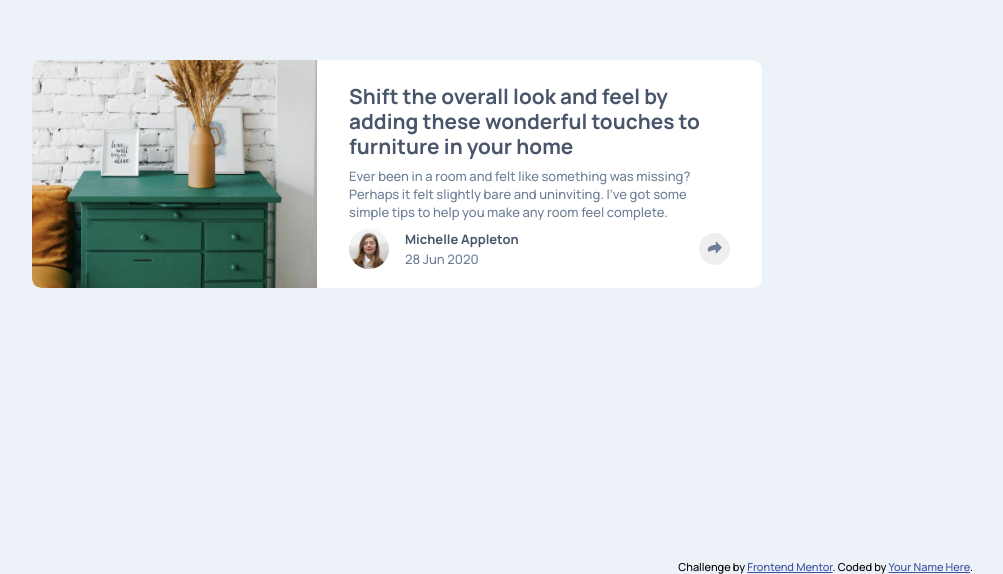
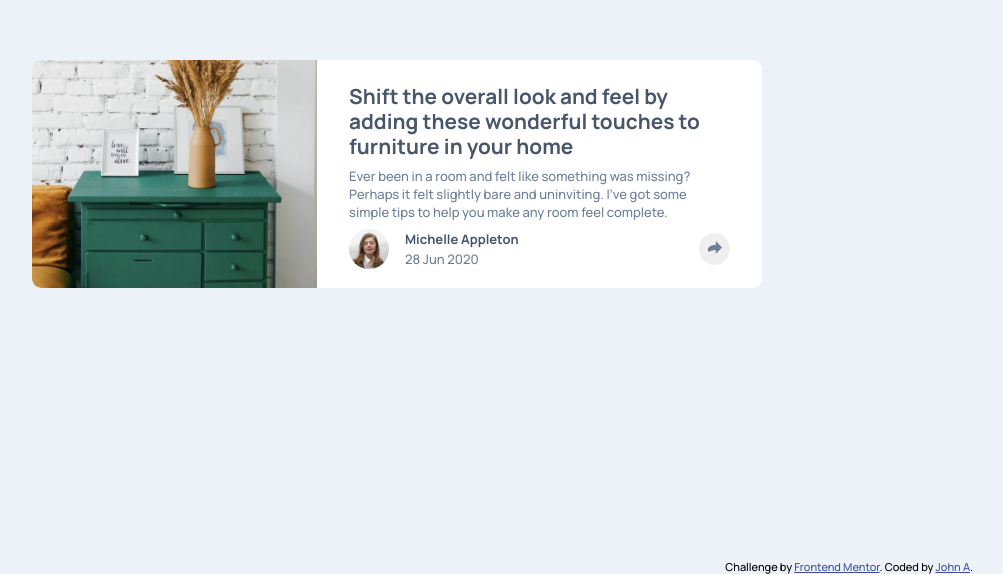
Before and after one commit to ajkun55/Article-preview-component, a plain HTML site: page index.html in a window 1280 px wide. Shown: the part 226-800 px from the top of the page, without its empty margins (243-1246 px from the left). Drawn offline with Linux system fonts and the light colour scheme.

Commit message:
Update index.html

```diff
--- a/index.html
+++ b/index.html
@@ -60,7 +60,7 @@
   <footer>
   <div class="attribution">
     Challenge by <a href="https://www.frontendmentor.io?ref=challenge" target="_blank">Frontend Mentor</a>.
-    Coded by <a href="#">Your Name Here</a>.
+    Coded by <a href="https://github.com/ajkun55/Article-preview-component">John A</a>.
   </div>
 </footer>
 <script src="./src/script.js"></script>
```
